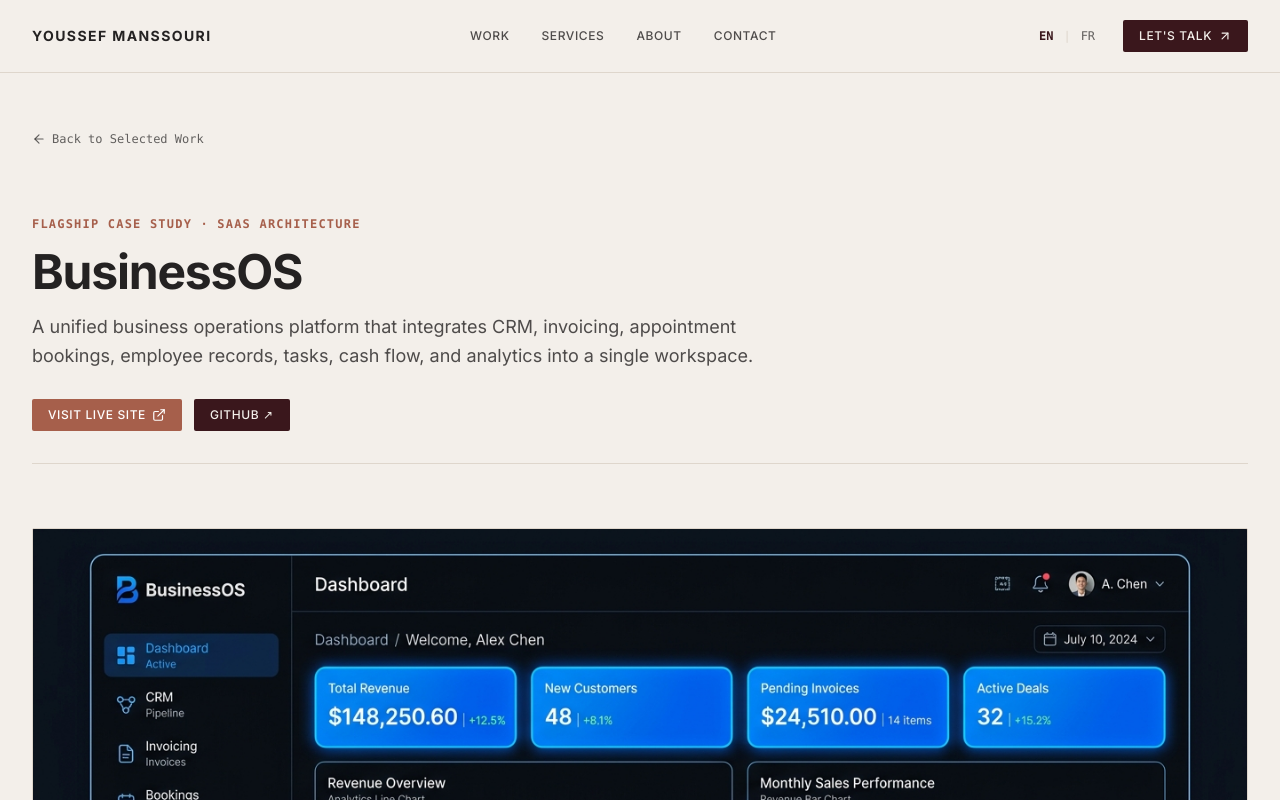
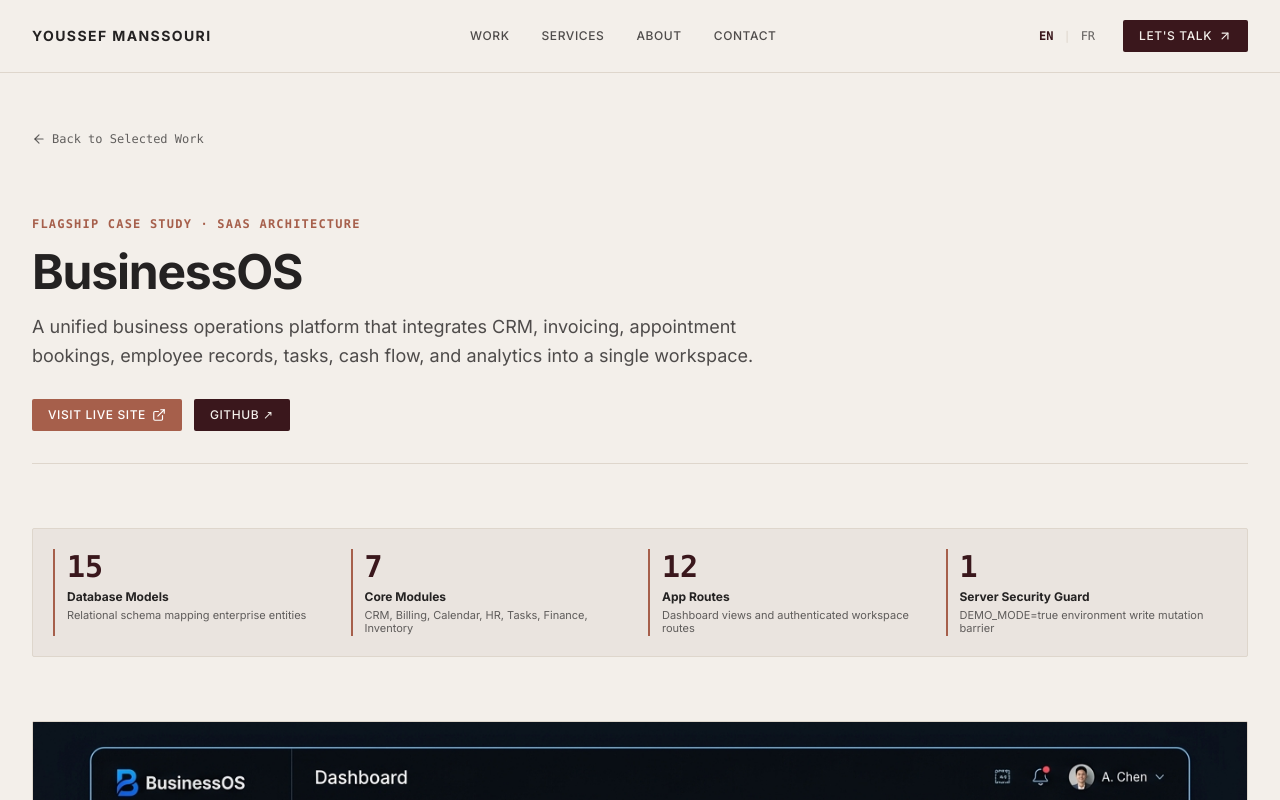
Before and after one commit to youssefmanssouri/manssouri-portfolio, a Next.js app: page /projects/businessos in a window 1280 px wide. Shown: the top 800 px of the page. Built offline with nearby package versions, Linux system fonts and the light colour scheme.

Commit message:
feat(metrics-audit): add code-backed quantifiable implementation metrics across projects

```diff
--- a/app/projects/[slug]/client.tsx
+++ b/app/projects/[slug]/client.tsx
@@ -92,6 +92,27 @@ export function ProjectCaseStudyClient({ project, nextProject }: ProjectCaseStud
             </a>
           </div>
         </div>
+
+        {/* Verified Implementation Metrics Strip */}
+        {project.metrics && project.metrics.length > 0 && (
+          <div className="grid grid-cols-2 sm:grid-cols-4 gap-4 p-5 rounded-xs bg-[#3A171C]/5 border border-[#DED6CC]">
+            {project.metrics.map((m, idx) => (
+              <div key={idx} className="space-y-1 border-l-2 border-[#A65F4B] pl-3">
+                <div className="text-2xl sm:text-3xl font-bold font-mono text-[#3A171C]">
+                  {m.value}
+                </div>
+                <div className="text-xs font-bold text-[#242222]">
+                  {isFr ? m.labelFr : m.label}
+                </div>
+                {(m.detail || m.detailFr) && (
+                  <div className="text-[11px] text-[#242222]/70 leading-tight">
+                    {isFr ? m.detailFr : m.detail}
+                  </div>
+                )}
+              </div>
+            ))}
+          </div>
+        )}
 
         {/* Hero Visual Preview */}
         <div className="relative aspect-[16/9] rounded-xs overflow-hidden border border-[#DED6CC] bg-[#3A171C]">
--- a/components/sections/selected-work.tsx
+++ b/components/sections/selected-work.tsx
@@ -93,6 +93,17 @@ const ProjectEditorialItem = React.memo(function ProjectEditorialItem({
             <p className="text-[#DED6CC]/90 text-sm leading-relaxed">
               {shortDesc}
             </p>
+
+            {project.metrics && project.metrics.length > 0 && (
+              <div className="grid grid-cols-2 sm:grid-cols-4 gap-2.5 p-3 rounded-xs bg-[#F3EFEA]/10 border border-[#DED6CC]/20">
+                {project.metrics.map((m, mIdx) => (
+                  <div key={mIdx} className="space-y-0.5 border-l-2 border-[#A65F4B] pl-2">
+                    <span className="text-lg font-bold font-mono text-[#F3EFEA] block leading-none">{m.value}</span>
+                    <span className="text-[10px] font-mono text-[#DED6CC]/80 uppercase tracking-wider block font-semibold">{language === "fr" ? m.labelFr : m.label}</span>
+                  </div>
+                ))}
+              </div>
+            )}
 
             {isFlagship && (
               <div className="p-3.5 rounded-xs bg-[#F3EFEA]/5 border border-[#DED6CC]/15 text-xs text-[#DED6CC]/85 space-y-1.5 font-sans">
--- a/data/projects.ts
+++ b/data/projects.ts
@@ -1,3 +1,11 @@
+export interface ProjectMetric {
+  value: string;
+  label: string;
+  labelFr: string;
+  detail?: string;
+  detailFr?: string;
+}
+
 export interface Project {
   id: string;
   slug: string;
@@ -18,6 +26,7 @@ export interface Project {
   technologies: string[];
   features: string[];
   featuresFr: string[];
+  metrics?: ProjectMetric[];
   heroImage: string;
   galleryImages: string[];
   githubUrl: string;
@@ -75,6 +84,36 @@ export const PROJECTS: Project[] = [
       "Tableau Kanban de suivi des tâches avec gestion des priorités",
       "Garde-fou serveur DEMO_MODE protégeant la base de données lors des visites publiques"
     ],
+    metrics: [
+      {
+        value: "15",
+        label: "Database Models",
+        labelFr: "Modèles Prisma",
+        detail: "Relational schema mapping enterprise entities",
+        detailFr: "Schéma relationnel couvrant l'ensemble des entités"
+      },
+      {
+        value: "7",
+        label: "Core Modules",
+        labelFr: "Modules Métiers",
+        detail: "CRM, Billing, Calendar, HR, Tasks, Finance, Inventory",
+        detailFr: "CRM, Factures, Calendrier, RH, Tâches, Trésorerie, Stocks"
+      },
+      {
+        value: "12",
+        label: "App Routes",
+        labelFr: "Pages & Routes",
+        detail: "Dashboard views and authenticated workspace routes",
+        detailFr: "Vues du tableau de bord et parcours sécurisés"
+      },
+      {
+        value: "1",
+        label: "Server Security Guard",
+        labelFr: "Garde-Fou Démo Serveur",
+        detail: "DEMO_MODE=true environment write mutation barrier",
+        detailFr: "Protection serveur DEMO_MODE interceptant les écritures"
+      }
+    ],
     heroImage: "/images/projects/businessos-main.jpg",
     galleryImages: [
       "/images/projects/businessos-main.jpg",
@@ -125,6 +164,29 @@ export const PROJECTS: Project[] = [
       "Tiroir de panier persistant et préparation de commande",
       "Espace client avec historique des commandes",
       "Panneau d'administration des stocks, produits et rapports de vente"
+    ],
+    metrics: [
+      {
+        value: "10",
+        label: "Catalog Products",
+        labelFr: "Produits au Catalogue",
+        detail: "Fragrance entries with scent pyramid data",
+        detailFr: "Fiches produits avec pyramides olfactives"
+      },
+      {
+        value: "5",
+        label: "Filter Criteria",
+        labelFr: "Filtres Olfactifs",
+        detail: "Brand, accords, gender, concentration, price",
+        detailFr: "Marque, accords, genre, concentration, prix"
+      },
+      {
+        value: "11",
+        label: "E-Commerce Routes",
+        labelFr: "Routes E-Commerce",
+        detail: "Catalog, PDPs, cart, checkout, admin portal",
+        detailFr: "Catalogue, PDP, panier, commande, espace admin"
+      }
     ],
     heroImage: "/images/projects/lumiere-main.jpg",
     galleryImages: [
@@ -177,6 +239,22 @@ export const PROJECTS: Project[] = [
       "Rapports financiers du chiffre d'affaires récurrent mensuel (MRR)",
       "Gestion des autorisations et rôles du personnel"
     ],
+    metrics: [
+      {
+        value: "12",
+        label: "Database Models",
+        labelFr: "Modèles Prisma",
+        detail: "User, MemberProfile, Membership, Attendance, Payments...",
+        detailFr: "Adhérents, Abonnements, Présences, Paiements, Exercices..."
+      },
+      {
+        value: "12",
+        label: "Operational Modules",
+        labelFr: "Modules Métiers UI",
+        detail: "Dashboard, Members, Attendance, POS, Workouts, AI Suite...",
+        detailFr: "Pointages, Adhérents, Cours, Nutrition, Caisse, Rapports..."
+      }
+    ],
     heroImage: "/images/projects/gymcrm-main.jpg",
     galleryImages: [
       "/images/projects/gymcrm-main.jpg",
```
